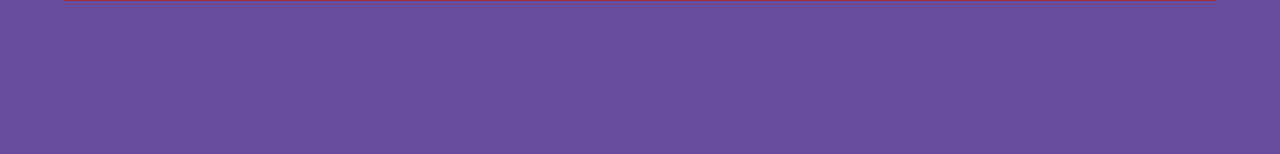
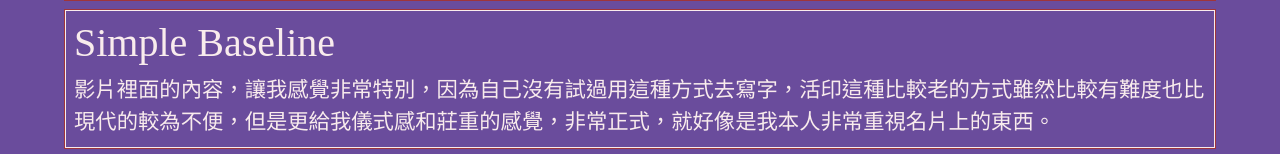
Before and after one commit to t108590019/ct2023s, a plain HTML site: page hw12/index.html in a window 1280 px wide. Shown: the part 1027-1181 px from the top of the page. Before the commit the page ends 1036 px from the top, so only its background shows below. Drawn offline with nearby package versions, Linux system fonts and the light colour scheme.

Commit message:
Update index.html

```diff
--- a/hw12/index.html
+++ b/hw12/index.html
@@ -227,7 +227,12 @@
   </div>
 
   <!-- ------------------------------------------------>
-
+  <div class="row hw12">
+    <div class="col-md-12 twenty">
+      <h1>Simple Baseline</h1>
+      影片裡面的內容，讓我感覺非常特別，因為自己沒有試過用這種方式去寫字，活印這種比較老的方式雖然比較有難度也比現代的較為不便，但是更給我儀式感和莊重的感覺，非常正式，就好像是我本人非常重視名片上的東西。
+    </div>
+  </div>
   <!-- ------------------------------------------------>
 
 
```
